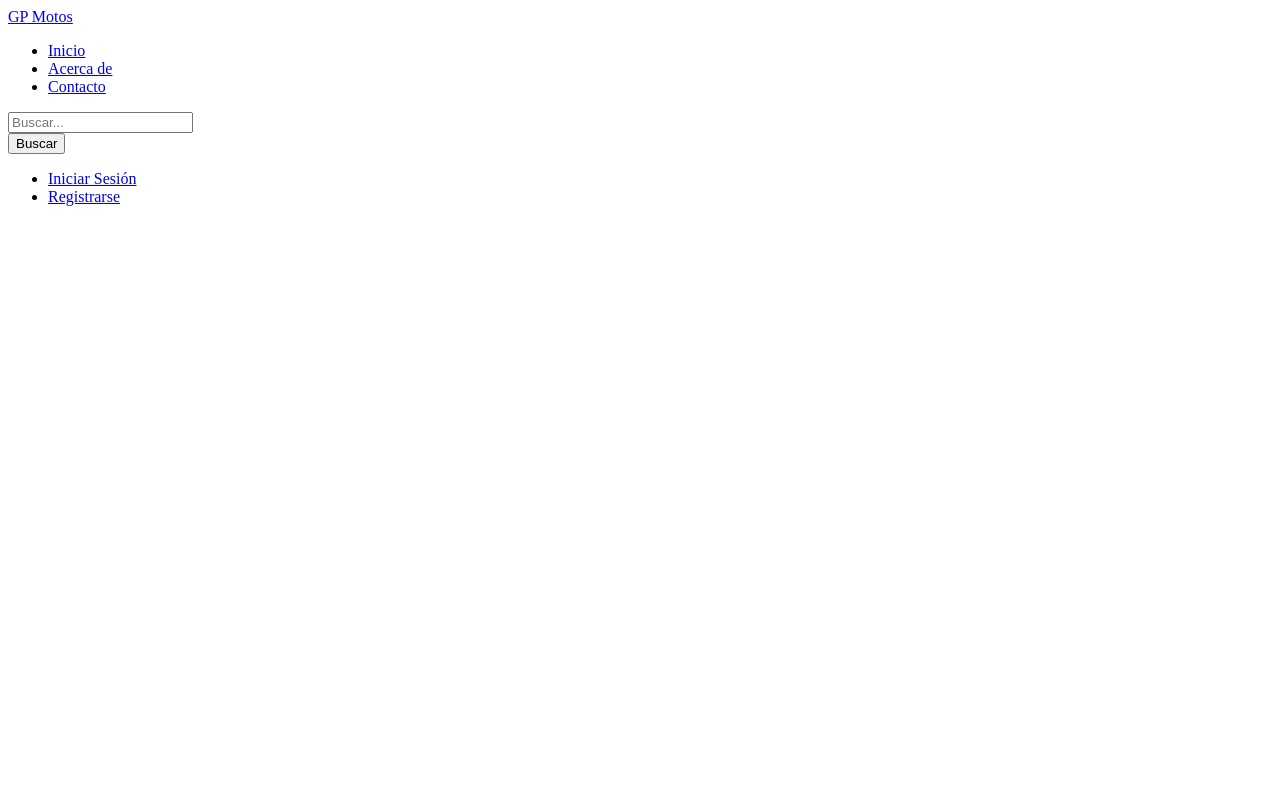
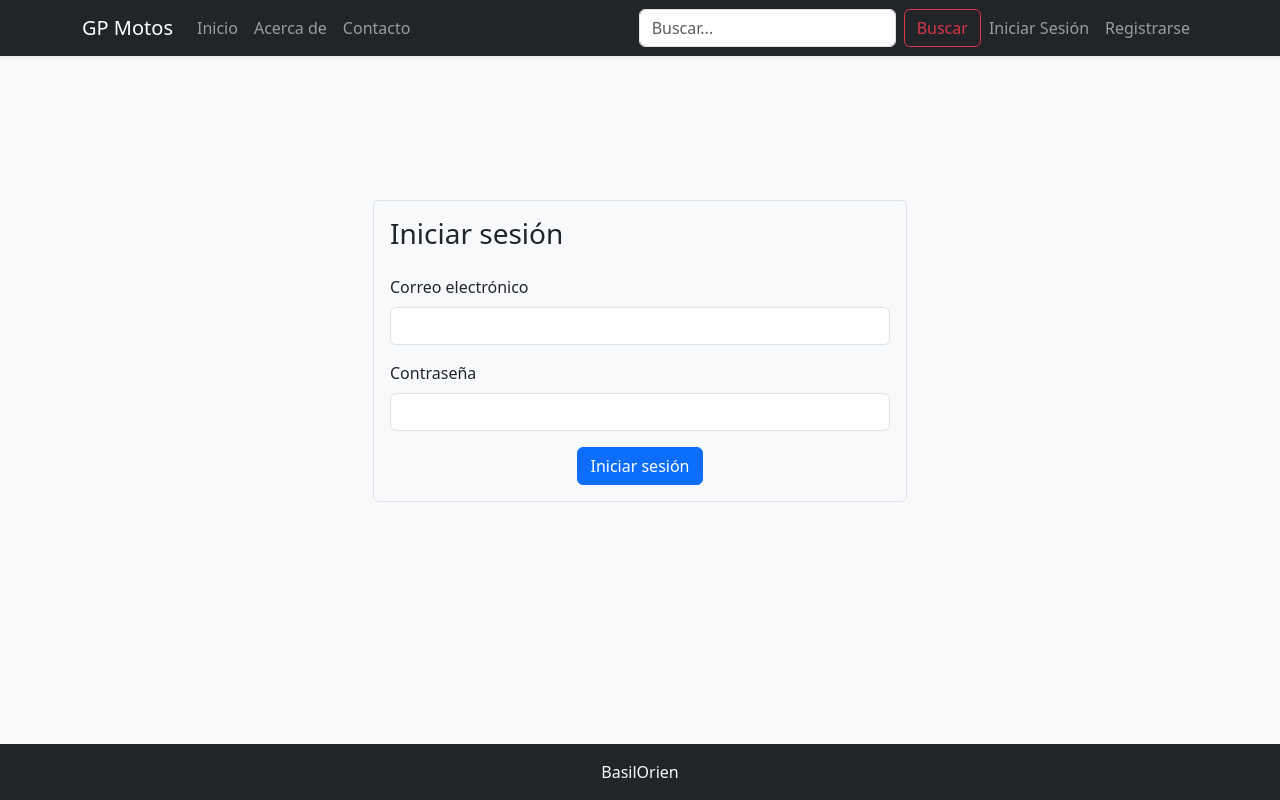
Before and after one commit to Fedeyan/gpFront, a React (Create React App) app: page /login in a window 1280 px wide. Built offline with nearby package versions, Linux system fonts and the light colour scheme; no server answers.

Commit message:
estilos basicos e inicio de sesion

```diff
--- a/src/App.js
+++ b/src/App.js
@@ -6,34 +6,38 @@ import { useEffect } from "react";
 import { socket } from "./socket";
 import { getAllProducts, getCategories } from "./api/axios";
 import { fetchAllProducts, fetchCategories } from "./redux/actions";
+import Login from "./pages/Login/Login";
 
 function App() {
   const dispatch = useDispatch();
   useEffect(function () {
-    socket.on("connected", function() {
-      console.log("Connection succefull")
-    })
+    socket.on("connected", function () {
+      console.log("Connection successful");
+    });
 
     socket.on("fetchCategories", function () {
-      console.log("fetch-c")
+      console.log("fetch-c");
       getCategories().then((response) => dispatch(fetchCategories(response)));
     });
 
     socket.on("fetchProducts", function () {
-      console.log("fetch-p")
+      console.log("fetch-p");
       getAllProducts().then((response) => dispatch(fetchAllProducts(response)));
     });
   });
 
   return (
-    <div className="App">
+    <div className="App bg-light d-flex flex-column" style={{ minHeight: "100vh" }}>
       <Nav />
       <Routes>
         <Route index element={<Home />} />
+        <Route path="login" element={<Login />} />
       </Routes>
+      <footer className="bg-dark text-center p-3 text-light mt-auto">
+        BasilOrien
+      </footer>
     </div>
   );
 }
 
-
 export default App;
--- a/src/api/axios.js
+++ b/src/api/axios.js
@@ -1,4 +1,4 @@
-import axios from 'axios'
+import axios from "axios";
 const API_URL = process.env.REACT_APP_API_URL;
 
 export async function getAllProducts() {
@@ -18,3 +18,21 @@ export async function getCategories() {
     return error.data;
   }
 }
+
+export async function login(username, password) {
+  try {
+    const response = await axios.post(
+      `${API_URL}/auth/login`,
+      {
+        username: String(username),
+        password: String(password),
+      },
+      {
+        withCredentials: true,
+      }
+    );
+    return response.data;
+  } catch (error) {
+    return error?.response?.data;
+  }
+}
--- a/src/components/Cards/Card.jsx
+++ b/src/components/Cards/Card.jsx
@@ -3,22 +3,23 @@ import { Link } from "react-router-dom";
 
 const Card = ({ data }) => {
   return (
-    <div>
-      <img src={data.imagen} alt="..." />
-      <div>
-        <h5>Card title</h5>
-        <p>
-          Some quick example text to build on the card title and make up the
-          bulk of the card's content.
+    <div className="card h-100">
+      <img src={data.imagen} className="card-img-top" alt="..." />
+      <div className="card-body">
+        <h5 className="card-title">{data.nombre}</h5>
+        <p className="card-text">
+          {data.descripcion}
         </p>
-      </div>
-      <ul>
-        <li>An item</li>
-        <li>A second item</li>
-        <li>A third item</li>
-      </ul>
-      <div>
-        <Link>Agregar al carrito</Link>
+        <ul className="list-group list-group-flush">
+          <li className="list-group-item">An item</li>
+          <li className="list-group-item">A second item</li>
+          <li className="list-group-item">A third item</li>
+        </ul>
+        <div className="mt-3">
+          <Link to="#" className="btn btn-secondary">
+            Agregar al carrito
+          </Link>
+        </div>
       </div>
     </div>
   );
--- /dev/null
+++ b/src/components/Forms/LoginForm.jsx
@@ -0,0 +1,91 @@
+import React, { useState } from "react";
+import { login } from "../../api/axios";
+
+const LoginForm = () => {
+  const [loginData, setLoginData] = useState({
+    username: "",
+    password: "",
+  });
+
+  function onChangeHandler(e) {
+    setLoginData({ ...loginData, [e.target.name]: e.target.value });
+  }
+
+  async function onSubmitHandler(e) {
+    e.preventDefault();
+    const { username, password } = loginData;
+    const mailRegEx = /[a-zA-Z0-9._%+-]+@[a-zA-Z0-9.-]+\.[a-zA-Z]{2,}/;
+    const passwordRegEx = /(?=.*[a-z])(?=.*[A-Z])(?=.*\d).{8,}/;
+
+    if (typeof username !== "string" || typeof password !== "string") {
+      return alert("El correo y la contraseña deben ser cadenas de texto.");
+    }
+
+    if (!mailRegEx.test(username)) {
+      return alert("Ingresá un correo electrónico válido");
+    }
+    if (!passwordRegEx.test(password)) {
+      return alert(
+        "Ingresa una contraseña que tenga al menos 8 dígitos, una mayúscula y un número."
+      );
+    }
+
+    try {
+      const response = await login(String(username), String(password));
+      const { bool, message, error } = response;
+
+      if (bool === true) {
+        alert(message);
+      } else if (bool === false) {
+        alert(error);
+      }
+    } catch (error) {
+      throw new Error(error);
+    }
+  }
+
+  return (
+    <div className="container mt-5">
+      <div className="row justify-content-center"> {/* Creamos una fila y centramos el formulario */}
+        <div className="col-md-6"> {/* Establecemos un ancho de 6 columnas para el formulario */}
+          <form onSubmit={(e) => onSubmitHandler(e)} className="p-3 border rounded">
+            <h3 className="mb-4">Iniciar sesión</h3>
+            <div className="mb-3">
+              <label htmlFor="username" className="form-label">
+                Correo electrónico
+              </label>
+              <input
+                onChange={(e) => onChangeHandler(e)}
+                value={loginData.username}
+                type="text"
+                name="username"
+                id="username"
+                className="form-control"
+              />
+            </div>
+            <div className="mb-3">
+              <label htmlFor="password" className="form-label">
+                Contraseña
+              </label>
+              <input
+                onChange={(e) => onChangeHandler(e)}
+                value={loginData.password}
+                type="password"
+                name="password"
+                id="password"
+                className="form-control"
+              />
+            </div>
+            <div className="text-center">
+              <button type="submit" className="btn btn-primary">
+                Iniciar sesión
+              </button>
+            </div>
+          </form>
+        </div>
+      </div>
+    </div>
+  );
+};
+
+export default LoginForm;
--- a/src/components/Nav/Nav.jsx
+++ b/src/components/Nav/Nav.jsx
@@ -3,42 +3,61 @@ import { Link } from "react-router-dom";
 
 const Nav = () => {
   return (
-    <nav>
-      <div>
-        <Link to="/">GP Motos</Link>
-
-        <div>
-          <ul>
-            <li>
-              <Link to="/">Inicio</Link>
+    <nav className=" shadow-sm top-0 w-100 navbar navbar-expand-lg navbar-dark bg-dark">
+      <div className="container">
+        <Link className="navbar-brand" to="/">
+          GP Motos
+        </Link>
+        <button
+          className="navbar-toggler"
+          type="button"
+          data-bs-toggle="collapse"
+          data-bs-target="#navbarNav"
+          aria-controls="navbarNav"
+          aria-expanded="false"
+          aria-label="Toggle navigation"
+        >
+          <span className="navbar-toggler-icon"></span>
+        </button>
+        <div className="collapse navbar-collapse" id="navbarNav">
+          <ul className="navbar-nav me-auto">
+            <li className="nav-item">
+              <Link className="nav-link" to="/">
+                Inicio
+              </Link>
             </li>
-            <li>
-              <Link to="/about">Acerca de</Link>
+            <li className="nav-item">
+              <Link className="nav-link" to="/about">
+                Acerca de
+              </Link>
             </li>
-            <li>
-              <Link to="/contact">Contacto</Link>
+            <li className="nav-item">
+              <Link className="nav-link" to="/contact">
+                Contacto
+              </Link>
             </li>
           </ul>
-          <div>
-            <form>
-              <div>
+          <form className="d-flex">
             <input
+              className="form-control me-2"
               type="search"
               placeholder="Buscar..."
               aria-label="Search"
             />
-                <div>
-                  <button type="submit">Buscar</button>
-                </div>
-              </div>
+            <button className="btn btn-outline-danger" type="submit">
+              Buscar
+            </button>
           </form>
-          </div>
-          <ul>
-            <li>
-              <Link to="/login">Iniciar Sesión</Link>
+          <ul className="navbar-nav">
+            <li className="nav-item">
+              <Link className="nav-link" to="/login">
+                Iniciar Sesión
+              </Link>
             </li>
-            <li>
-              <Link to="/register">Registrarse</Link>
+            <li className="nav-item">
+              <Link className="nav-link" to="/register">
+                Registrarse
+              </Link>
             </li>
           </ul>
         </div>
--- a/src/components/Sidebar/Sidebar.jsx
+++ b/src/components/Sidebar/Sidebar.jsx
@@ -1,20 +1,28 @@
 import React from "react";
 import { useSelector } from "react-redux";
 import { Link } from "react-router-dom";
+
 const Sidebar = () => {
   const categories = useSelector((store) => store.categories);
+
   return (
-    <div>
-      <ul>
-        {categories &&
-          categories?.map(function (cat) {
-            return (
-              <li key={cat.id}>
-                <Link to={`${cat.nombre}`}>{cat.nombre}</Link>
+    <div className="bg-light p-2 pt-0 pb-5 mt-2 ">
+      <h4 className="pb-3 mb-0">Categorías</h4>
+      <div style={{ maxHeight: "calc(100% - 50px)", overflowY: "auto" }}>
+        <ul className="list-group mb-3">
+          {categories &&
+            categories?.map((cat) => (
+              <li key={cat.id} className="list-group-item">
+                <Link
+                  to={`/${cat.nombre}`}
+                  className="text-decoration-none text-dark"
+                >
+                  {cat.nombre}
+                </Link>
               </li>
-            );
-          })}
-      </ul>
+            ))}
+        </ul>
+      </div>
     </div>
   );
 };
--- a/src/index.css
+++ b/src/index.css
@@ -0,0 +1,9 @@
+* {
+    margin: 0;
+    padding: 0;
+}
+
+.App {
+    display: flex;
+    flex-direction: column;
+}
--- a/src/index.js
+++ b/src/index.js
@@ -6,7 +6,7 @@ import { Provider } from "react-redux";
 import { BrowserRouter } from "react-router-dom";
 import store from "./redux/store";
 import ProductsContextProvider from "./context/ProductsContext";
-// import 'bootstrap/dist/css/bootstrap.min.css';
+import 'bootstrap/dist/css/bootstrap.min.css';
 
 
 const root = ReactDOM.createRoot(document.getElementById("root"));
--- a/src/pages/Home/Home.jsx
+++ b/src/pages/Home/Home.jsx
@@ -7,16 +7,17 @@ const Home = () => {
   const { products } = useContext(ProductsContext);
 
   return (
-    <div className="container-fluid d-flex p-0 mt-5" style={{ height: "100vh" }}>
-      <div className="col-md-3 col-lg-2">
+    <div className="container-fluid mt-4 bg-light" style={{ marginLeft: 0 }}>
+      <div className="row">
+        <div className="col-md-3 col-lg-2 pr-0">
           <Sidebar />
         </div>
-      <div className="col-md-9 col-lg-10 d-flex flex-column p-3 overflow-auto">
+        <div className="col-md-9 col-lg-10">
           <div className="row row-cols-1 row-cols-sm-2 row-cols-md-3">
             {products &&
               products?.all.map(function (data) {
                 return (
-                <div key={data.id} className="col mb-4">
+                  <div key={data.id} className="col mb-4 px-2">
                     <Card data={data} />
                   </div>
                 );
@@ -24,6 +25,7 @@ const Home = () => {
           </div>
         </div>
       </div>
+    </div>
   );
 };
 
--- a/src/pages/Login/Login.jsx
+++ b/src/pages/Login/Login.jsx
@@ -1,9 +1,14 @@
-import React from 'react'
+import React from "react";
+import LoginForm from "../../components/Forms/LoginForm";
 
 const Login = () => {
   return (
-    <div>Login</div>
-  )
-}
+    <div className="container mt-5 pt-5 d-flex flex-column"> {/* Usamos un contenedor flex */}
+      <div className="flex-grow-1"> {/* Establecemos flex-grow en 1 para que ocupe el alto restante */}
+        <LoginForm />
+      </div>
+    </div>
+  );
+};
 
-export default Login
+export default Login;
```
Lines whose indentation alone changed are shown as unchanged.
